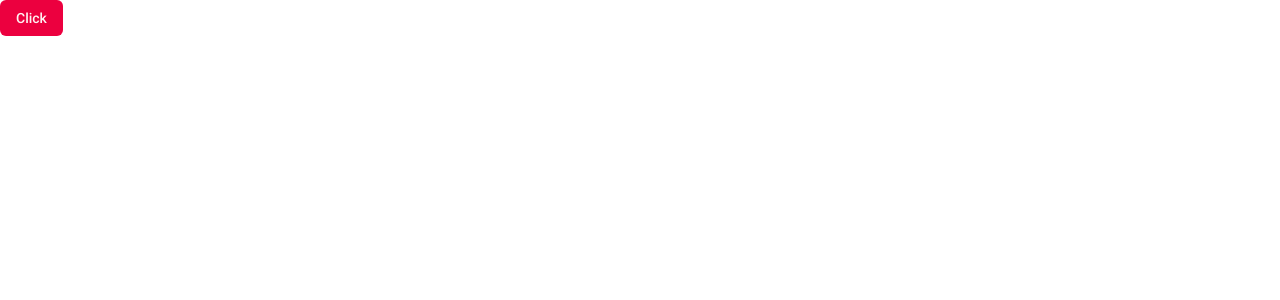
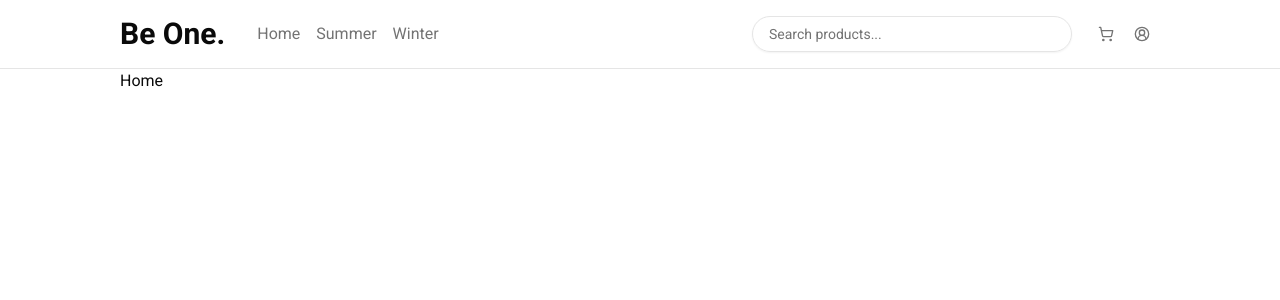
Before and after one commit to DeadCode-Dev/be-one-ecommerce, a Next.js app: page / in a window 1280 px wide. Shown: the top 300 px of the page. Built offline with nearby package versions, Linux system fonts and the light colour scheme.

Commit message:
feat: add Header component and input UI element; enhance container utility styles

```diff
--- a/src/app/globals.css
+++ b/src/app/globals.css
@@ -138,6 +138,25 @@
   --radius: 0.5rem;
 }
 
+@utility container {
+  padding-inline: 10px;
+  max-width: 1800px;
+  @variant sm {
+    padding-inline: 20px;
+    max-width: 100%;
+  }
+
+  @variant lg {
+    padding-inline: 80px;
+    max-width: 100%;
+  }
+
+  @variant xl {
+    padding-inline: 120px;
+    max-width: 100%;
+  }
+}
+
 @layer base {
   * {
     @apply border-border outline-ring/50;
--- a/src/app/layout.tsx
+++ b/src/app/layout.tsx
@@ -1,6 +1,7 @@
 import type { Metadata } from 'next';
 import { Roboto } from 'next/font/google';
 import './globals.css';
+import Header from '@/components/header';
 
 const roboto = Roboto({
   weight: ['400', '500', '600', '700', '800'],
@@ -24,6 +25,7 @@ export default function RootLayout({
       <body
         className={`${roboto.className} bg-background text-foreground antialiased`}
       >
+        <Header />
         {children}
       </body>
     </html>
--- a/src/app/page.tsx
+++ b/src/app/page.tsx
@@ -1,11 +1,5 @@
-import { Button } from '@/components/ui/button';
-
 const Home = () => {
-  return (
-    <div className="text-destructive">
-      <Button>Click</Button>
-    </div>
-  );
+  return <main className="container">Home</main>;
 };
 
 export default Home;
--- /dev/null
+++ b/src/components/header.tsx
@@ -0,0 +1,59 @@
+import { Button } from '@/components/ui/button';
+import { Input } from '@/components/ui/input';
+import { CircleUserRound, ShoppingCart } from 'lucide-react';
+import Link from 'next/link';
+
+const Header = () => {
+  const NAV_ITEMS = [
+    { label: 'Home', href: '#' },
+    { label: 'Summer', href: '#' },
+    { label: 'Winter', href: '#' },
+  ];
+  return (
+    <header className="border-b py-4">
+      <div className="container flex items-center justify-between gap-8">
+        <nav className="flex items-center gap-8">
+          <Link href="/" className="text-3xl leading-none font-bold">
+            Be One.
+          </Link>
+          <ul className="flex items-center gap-4">
+            {NAV_ITEMS.map((item) => (
+              <li
+                key={item.href}
+                className="text-muted-foreground duration-200 hover:text-foreground"
+              >
+                <Link href={item.href}>{item.label}</Link>
+              </li>
+            ))}
+          </ul>
+        </nav>
+
+        <div className="flex w-fit items-center gap-4">
+          <Input
+            type="search"
+            placeholder="Search products..."
+            className="rounded-full border px-4 py-2 lg:w-80"
+          />
+          <div className="shrink-0">
+            <Button
+              variant="ghost"
+              className="text-muted-foreground duration-200 hover:text-foreground"
+              size="icon"
+            >
+              <ShoppingCart />
+            </Button>
+            <Button
+              variant="ghost"
+              className="text-muted-foreground duration-200 hover:text-foreground"
+              size="icon"
+            >
+              <CircleUserRound />
+            </Button>
+          </div>
+        </div>
+      </div>
+    </header>
+  );
+};
+
+export default Header;
--- a/src/components/ui/button.tsx
+++ b/src/components/ui/button.tsx
@@ -5,7 +5,7 @@ import { cva, type VariantProps } from 'class-variance-authority';
 import { cn } from '@/lib/utils';
 
 const buttonVariants = cva(
-  "inline-flex shrink-0 items-center justify-center gap-2 rounded-md text-sm font-medium whitespace-nowrap transition-all outline-none focus-visible:border-ring focus-visible:ring-[3px] focus-visible:ring-ring/50 disabled:pointer-events-none disabled:opacity-50 aria-invalid:border-destructive aria-invalid:ring-destructive/20 dark:aria-invalid:ring-destructive/40 [&_svg]:pointer-events-none [&_svg]:shrink-0 [&_svg:not([class*='size-'])]:size-4",
+  "inline-flex shrink-0 cursor-pointer items-center justify-center gap-2 rounded-md text-sm font-medium whitespace-nowrap transition-all outline-none focus-visible:border-ring focus-visible:ring-[3px] focus-visible:ring-ring/50 disabled:pointer-events-none disabled:opacity-50 aria-invalid:border-destructive aria-invalid:ring-destructive/20 dark:aria-invalid:ring-destructive/40 [&_svg]:pointer-events-none [&_svg]:shrink-0 [&_svg:not([class*='size-'])]:size-4",
   {
     variants: {
       variant: {
--- /dev/null
+++ b/src/components/ui/input.tsx
@@ -0,0 +1,21 @@
+import * as React from 'react';
+
+import { cn } from '@/lib/utils';
+
+function Input({ className, type, ...props }: React.ComponentProps<'input'>) {
+  return (
+    <input
+      type={type}
+      data-slot="input"
+      className={cn(
+        'h-9 w-full min-w-0 rounded-md border border-input bg-transparent px-3 py-1 text-base shadow-xs transition-[color,box-shadow] outline-none selection:bg-primary selection:text-primary-foreground file:inline-flex file:h-7 file:border-0 file:bg-transparent file:text-sm file:font-medium file:text-foreground placeholder:text-muted-foreground disabled:pointer-events-none disabled:cursor-not-allowed disabled:opacity-50 md:text-sm dark:bg-input/30',
+        'focus-visible:border-ring focus-visible:ring-[3px] focus-visible:ring-ring/50',
+        'aria-invalid:border-destructive aria-invalid:ring-destructive/20 dark:aria-invalid:ring-destructive/40',
+        className
+      )}
+      {...props}
+    />
+  );
+}
+
+export { Input };
```
